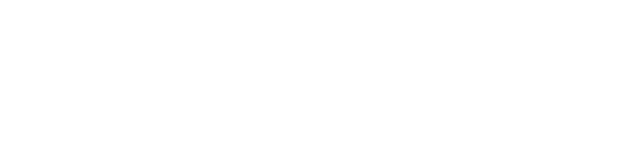
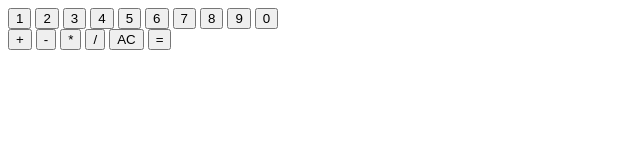
Before and after one commit to d-chia/calculator, a plain HTML site: page index.html in a window 1280 px wide. Shown: the whole page, without its empty margins (0-640 px from the left). Drawn offline with Linux system fonts and the light colour scheme.

Commit message:
Add buttons to calculator section

```diff
--- a/index.html
+++ b/index.html
@@ -16,8 +16,25 @@
                 <div class="display">
                 </div>
                 <div class="buttons">
-                    <div class="numbers"></div>
+                    <div class="numbers">
+                        <button id="one">1</button>
+                        <button id="two">2</button>
+                        <button id="three">3</button>
+                        <button id="four">4</button>
+                        <button id="five">5</button>
+                        <button id="six">6</button>
+                        <button id="seven">7</button>
+                        <button id="eight">8</button>
+                        <button id="nine">9</button>
+                        <button id="zero">0</button>
+                    </div>
                     <div class="operations"></div>
+                        <button id="addition">+</button>
+                        <button id="subtraction">-</button>
+                        <button id="multiplication">*</button>
+                        <button id="division">/</button>
+                        <button id="clear">AC</button>
+                        <button id="equals">=</button>
                 </div>
             </div>
         </div>
```
